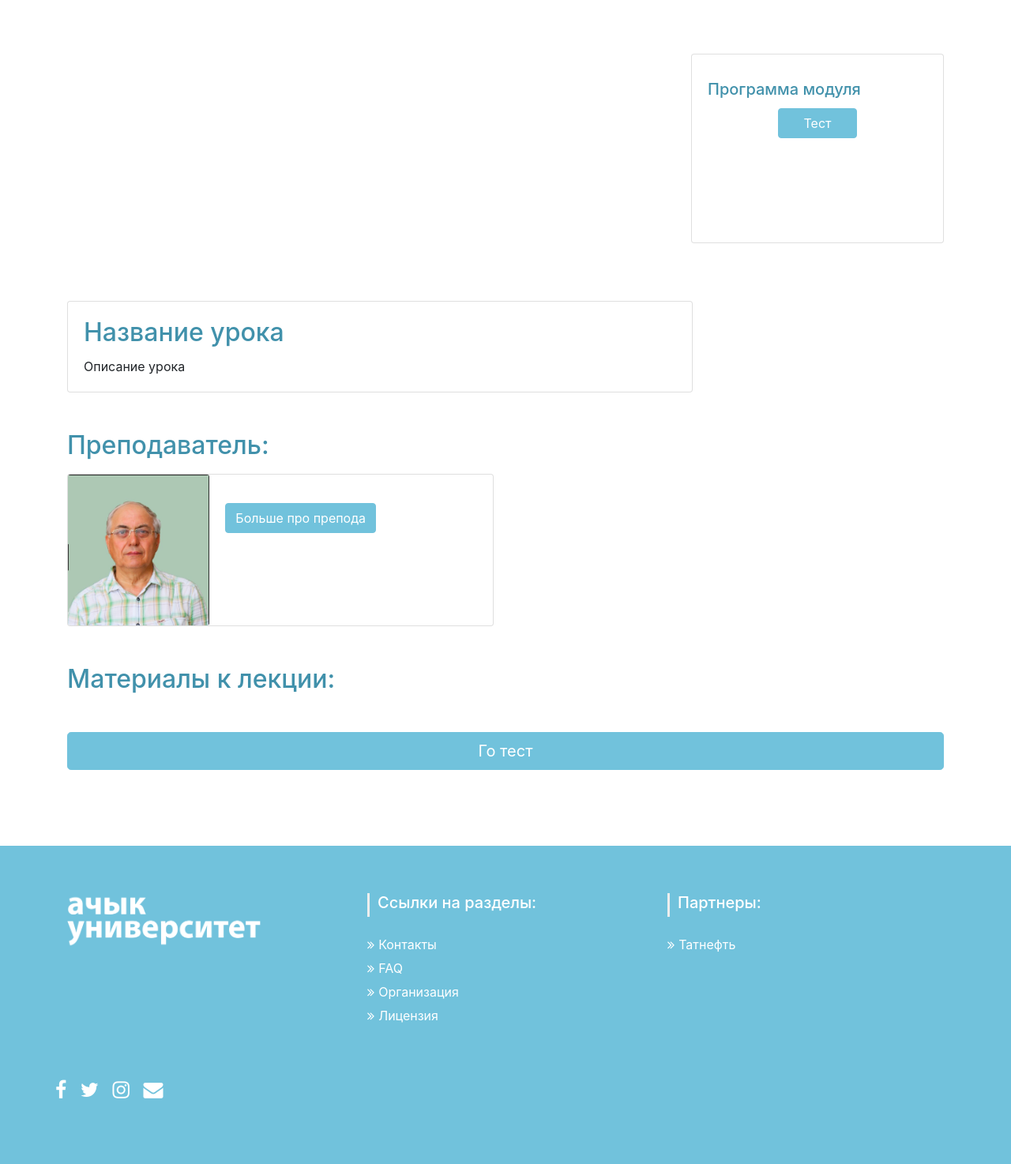
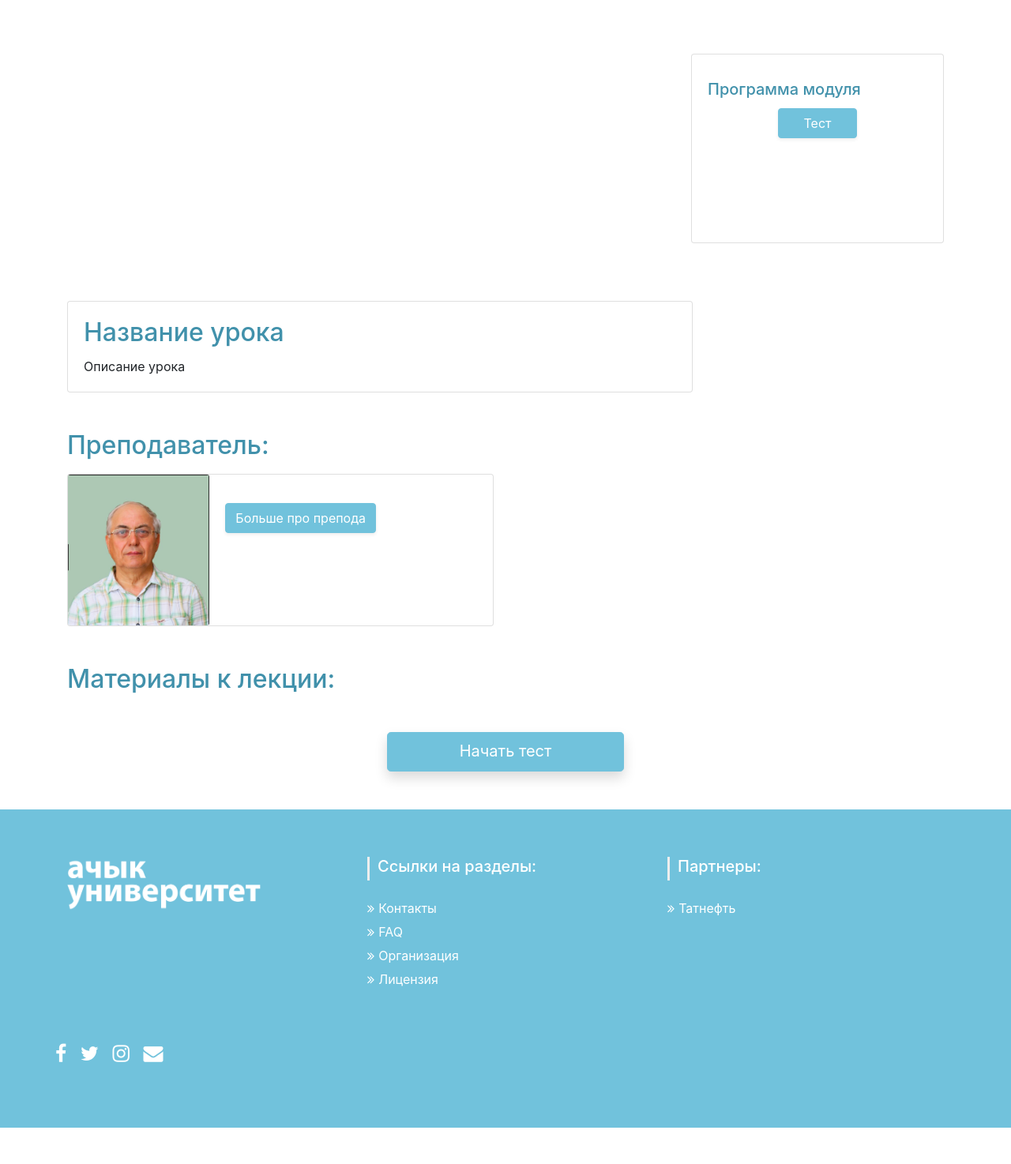
Before and after one commit to lyf2000/OpenUniversity, a Django app: template course_lesson/templates/course_lesson/lesson.html in a window 1280 px wide. Shown: the part 56-1530 px from the top of the page at 79% size. After the commit the page ends 1484 px from the top, so only its background shows below. Run offline with Django 3.2, Linux system fonts and the light colour scheme; the template is opened without the code that fills it, so the values that code supplies are empty; some libraries are stand-ins or nearby versions.

Commit message:
Исправленная страница урока 2
Добавил тени на кнопки. Также кнопка "го тест" не была исправлена. Теперь она стала меньше и называется "Начать тест".

```diff
--- a/course_lesson/templates/course_lesson/lesson.html
+++ b/course_lesson/templates/course_lesson/lesson.html
@@ -35,7 +35,7 @@
                     {% endfor %}
                     <div class="d-flex justify-content-center">
                         <button href="{% url 'test:test' lesson.module.course.queue_number lesson.module.queue_number %}"
-                                class="btn btn-primary" style="width: 100px">Тест
+                                class="btn btn-primary shadow-sm" style="width: 100px">Тест
                         </button>
                     </div>
                 </div>
@@ -73,7 +73,7 @@
                     {#                        КРАТКОЕ ОПИСАНИЕ ПРЕПОДАААА!!!!#}
                     <p class="card-text">{{ lesson.teacher.information }}</p>
                     {#                        NOT ACTIVE#}
-                    <a href="#" class="btn btn-primary">Больше про препода</a>
+                    <a href="#" class="btn btn-primary shadow-sm">Больше про препода</a>
                 </div>
             </div>
         </div>
@@ -111,7 +111,7 @@
            style="width:300px;height:50px">Следующее видео</a>
     {% else %}
         <a href="{% url 'test:test' lesson.module.course.queue_number lesson.module.queue_number %}"
-           class="btn btn-primary btn-lg btn-block mb-5">Го тест</a>
+           class="shadow btn btn-primary container btn-lg d-flex justify-content-center" style="width:300px;height:50px">Начать тест</a>
 
     {% endif %}
 </div>
```
